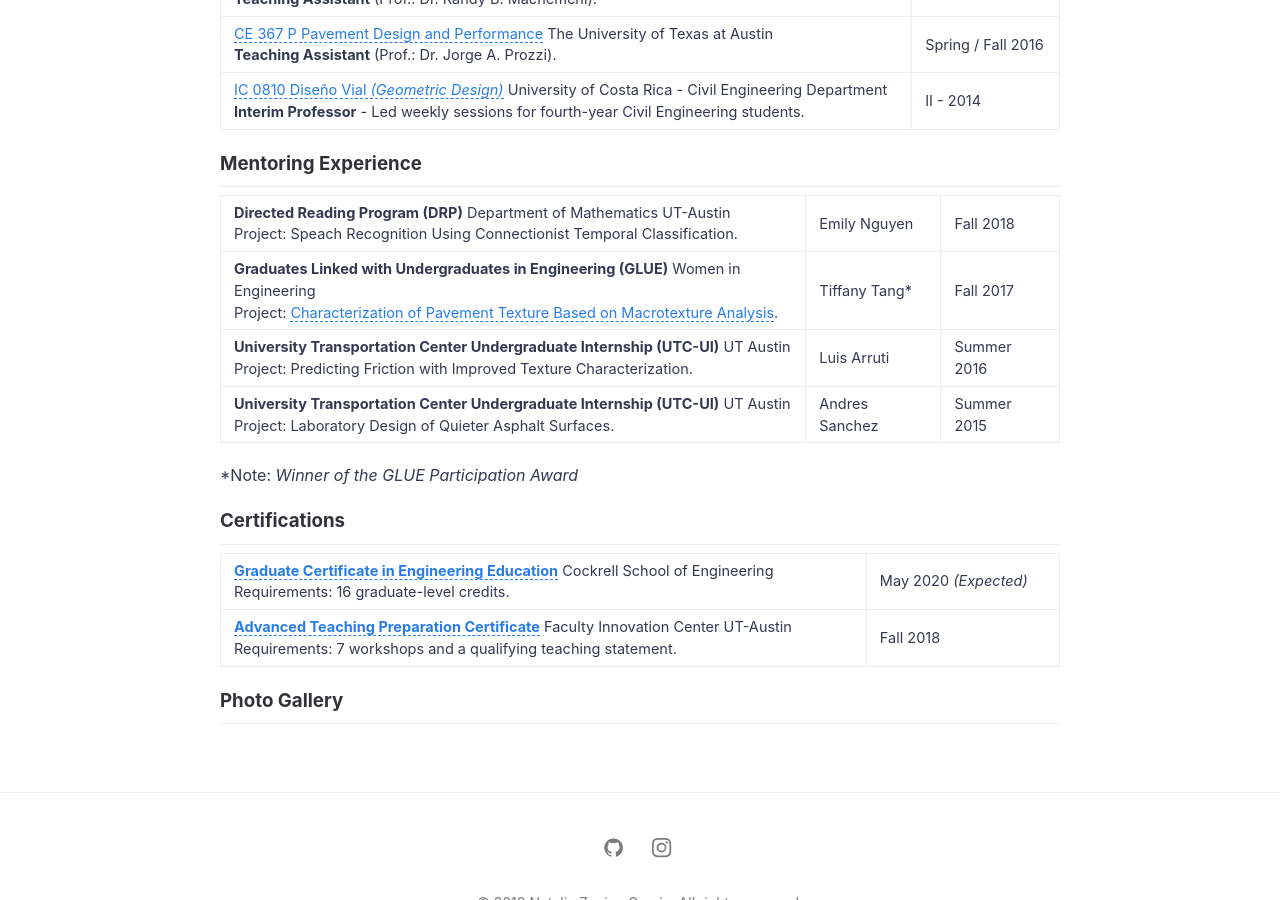
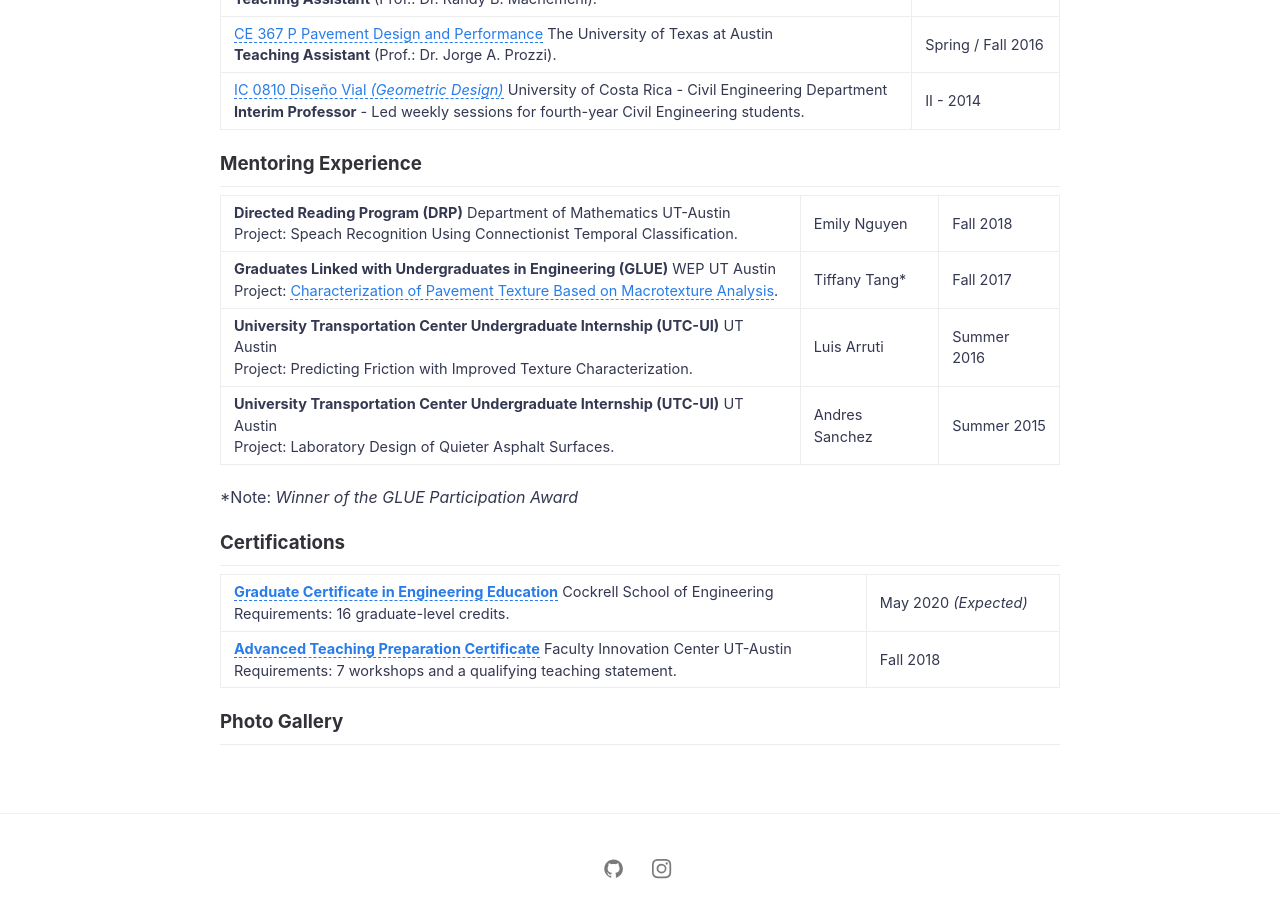
Before and after one commit to nzunigag/nzunigag.github.io, a Jekyll site: the page built from teaching.md, in a window 1280 px wide and 900 px high, scrolled down 563 px. Built offline with Jekyll 4.4.1, drawn with Linux system fonts in a browser that asks for light colours; some of the changed text lies outside the part shown.

Commit message:
Update teaching.md

```diff
--- a/teaching.md
+++ b/teaching.md
@@ -21,7 +21,7 @@ ___
 ___
 
 <b>Directed Reading Program (DRP)</b> Department of Mathematics UT-Austin<br> Project: Speach Recognition Using Connectionist Temporal Classification. | Emily Nguyen  | Fall 2018<br>
-<b>Graduates Linked with Undergraduates in Engineering (GLUE)</b> Women in Engineering<br> Project: [Characterization of Pavement Texture Based on Macrotexture Analysis](/downloads/2017_GLUE.pdf). | Tiffany Tang* | Fall 2017<br>
+<b>Graduates Linked with Undergraduates in Engineering (GLUE)</b> WEP UT Austin<br> Project: [Characterization of Pavement Texture Based on Macrotexture Analysis](/downloads/2017_GLUE.pdf). | Tiffany Tang* | Fall 2017<br>
 <b>University Transportation Center Undergraduate Internship (UTC-UI)</b> UT Austin<br> Project: Predicting Friction with Improved Texture Characterization. | Luis Arruti | Summer 2016<br>
 <b>University Transportation Center Undergraduate Internship (UTC-UI)</b> UT Austin<br> Project: Laboratory Design of Quieter Asphalt Surfaces. | Andres Sanchez | Summer 2015
 
```
